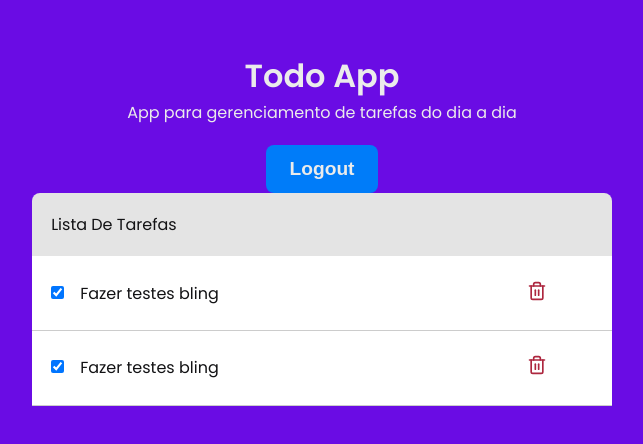
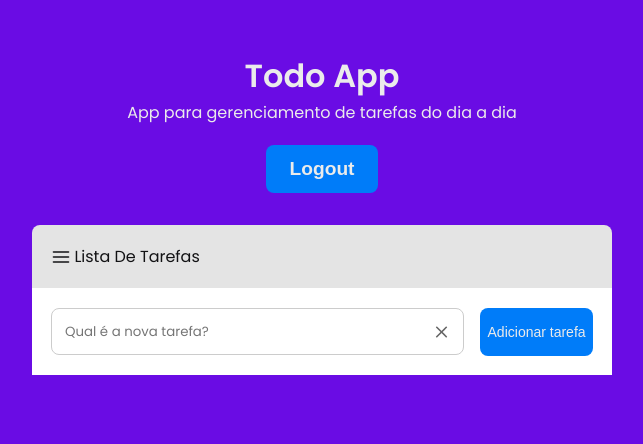
Before and after one commit to ellismarjr/bling, a React (Create React App) app in the folder todos/: page / in a window 1280 px wide. Shown: the top 444 px of the page, without its empty margins (318-961 px from the left). Built offline with nearby package versions, Linux system fonts and the light colour scheme; the HTML template or start-up script is replaced by a standard one.

Commit message:
chore: create and delete tasks

```diff
--- a/todos/package.json
+++ b/todos/package.json
@@ -16,6 +16,7 @@
     "react-icons": "^4.3.1",
     "react-scripts": "4.0.3",
     "typescript": "^4.1.2",
+    "uuid": "^8.3.2",
     "web-vitals": "^1.0.1"
   },
   "scripts": {
@@ -41,5 +42,8 @@
       "last 1 firefox version",
       "last 1 safari version"
     ]
+  },
+  "devDependencies": {
+    "@types/uuid": "^8.3.1"
   }
 }
--- a/todos/src/components/TasksList/index.tsx
+++ b/todos/src/components/TasksList/index.tsx
@@ -1,85 +1,92 @@
-import { FiTrash2 } from 'react-icons/fi';
+import { useState } from 'react';
+import { v4 as uuidV4 } from 'uuid';
+import { FiTrash2, FiMenu, FiX } from 'react-icons/fi';
 
 import './styles.scss';
 
+interface Task {
+  id: string;
+  title: string;
+  isComplete: boolean;
+}
+
 export function TasksList() {
+  const [tasks, setTasks] = useState<Task[]>([]);
+  const [newTaskTitle, setNewTaskTitle] = useState('');
+
+  function handleCreateNewTask() {
+    if (!newTaskTitle) return;
+
+    const newTask = {
+      id: uuidV4(),
+      title: newTaskTitle,
+      isComplete: false,
+    };
+
+    setTasks([...tasks, newTask]);
+    setNewTaskTitle('');
+  }
+
+  function handleToggleTaskComplete(taskId: string) {
+    const newTasks = tasks.map((task) => {
+      if (task.id === taskId) {
+        return { ...task, isComplete: !task.isComplete };
+      }
+
+      return task;
+    });
+
+    setTasks(newTasks);
+  }
+
+  function handleRemoveTask(id: string) {
+    setTasks(tasks.filter((task) => task.id !== id));
+  }
+
   return (
     <section className="task-list">
 
       <main>
         <header>
-          Lista De Tarefas
+          <FiMenu size={20} /> Lista De Tarefas
         </header>
-        {/* <table>
-          <thead>
-            <tr>
-              <th colSpan={2}></th>
-              <th></th>
-            </tr>
-          </thead>
-          <tbody>
-            <tr>
-              <td>
+
+        <ul>
+          {tasks.map(task => (
+            <li key={task.id}>
+              <div className={task.isComplete ? 'completed' : ''}>
                 <label htmlFor="">
-                  <input type="checkbox"
+                  <input
+                    type="checkbox"
                     readOnly
-                    checked
+                    checked={task.isComplete}
+                    onClick={() => handleToggleTaskComplete(task.id)}
                   />
                 </label>
-                <p>Fazer testes bling</p>
-              </td>
-              <td>
-                <button type="button">
-                </button>
-              </td>
-            </tr>
-            <tr>
-              <td>
-                <label htmlFor="">
-                  <input type="checkbox"
-                    readOnly
-                    checked
-                  />
-                </label>
-                <p>Fazer testes bling</p>
-              </td>
-              <td>
-                <button type="button">
-                </button>
-              </td>
-            </tr>
-          </tbody>
-        </table> */}
-        <ul>
-          <li>
-            <div>
-              <label htmlFor="">
-                <input type="checkbox"
-                  readOnly
-                  checked
-                />
-              </label>
-              <p>Fazer testes bling</p>
-            </div>
-            <button className="deleteButton">
-              <FiTrash2 size={20} color="#ad273f"/>
-            </button>
-          </li>
-          <li>
-            <div>
-              <label htmlFor="">
-                <input type="checkbox"
-                  readOnly
-                  checked
-                />
-              </label>
-              <p>Fazer testes bling</p>
-            </div>
-            <button className="deleteButton">
-              <FiTrash2 size={20} color="#ad273f"/>
-            </button>
-          </li>
+                <p>{task.title}</p>
+              </div>
+              <button
+                className="deleteButton"
+                onClick={() => handleRemoveTask(task.id)}
+              >
+                <FiTrash2 size={20} color="#ad273f" />
+              </button>
+            </li>
+          ))}
         </ul>
+        <footer>
+          <div className="inputContainer">
+            <input
+              type="text"
+              placeholder="Qual é a nova tarefa?"
+              onChange={(e) => setNewTaskTitle(e.target.value)}
+              value={newTaskTitle} />
+            <FiX size={20} color="#666" />
+          </div>
+          <button className="buttonAddNewTask"
+            onClick={handleCreateNewTask}
+          >Adicionar tarefa</button>
+        </footer>
       </main>
     </section>
   );
--- a/todos/src/components/TasksList/styles.scss
+++ b/todos/src/components/TasksList/styles.scss
@@ -17,30 +17,12 @@ main header {
   color: var(--text-dark);
 
   padding: 1.2rem;
+  margin-top: 2rem;
 
   border-radius: 0.5rem 0.5rem 0 0;
-}
 
-table {
-  width: 100%;
-  background: var(--shapes);
-  text-align: left;
-}
-
-tr th {
-  color: var(--text-dark);
-}
-
-tbody {
-
-  tr td {
-    padding:  0 1.5rem;
-    border-bottom: 1px solid #ccc;
-
-    label {
-      display: flex;
-
-    }
+  > svg {
+    margin-right: 0.2rem;
   }
 }
 
@@ -63,8 +45,16 @@ ul {
     label {
       margin-right: 1rem;
     }
+
     p {
       color: var(--text-dark);
+    }
+
+    &.completed {
+      p {
+        text-decoration:line-through;
+        opacity: 0.6;
+      }
     }
   }
 }
@@ -77,3 +67,48 @@ ul {
     filter: brightness(0.7);
   }
 }
+
+footer {
+  background: var(--shapes);
+
+  display: flex;
+  align-items: center;
+  justify-content: space-between;
+
+  padding: 1.2rem;
+
+  .inputContainer {
+    background: #FFF;
+    width: 100%;
+
+    margin-right: 1rem;
+
+    display: flex;
+    align-items: center;
+
+    border-radius: 0.5rem;
+    border: 1px solid #CCC;
+
+    padding: 0.8rem;
+
+    input {
+      width: 100%;
+      height: 100%;
+      background: #FFF;
+      border: 0;
+
+      &:focus {
+        outline: 0;
+      }
+    }
+  }
+
+
+
+  .buttonAddNewTask {
+    width: 150px;
+    font-size: 0.875rem;
+    font-weight: 500;
+    height: 3rem;
+  }
+}
--- /dev/null
+++ b/todos/src/hooks/useTasks.tsx
@@ -0,0 +1,4 @@
+import { createContext } from "vm";
+
+
+const TasksContext = createContext();
```
Also changed, not shown: 1 other file (tests, documents, lock files or other folders).
